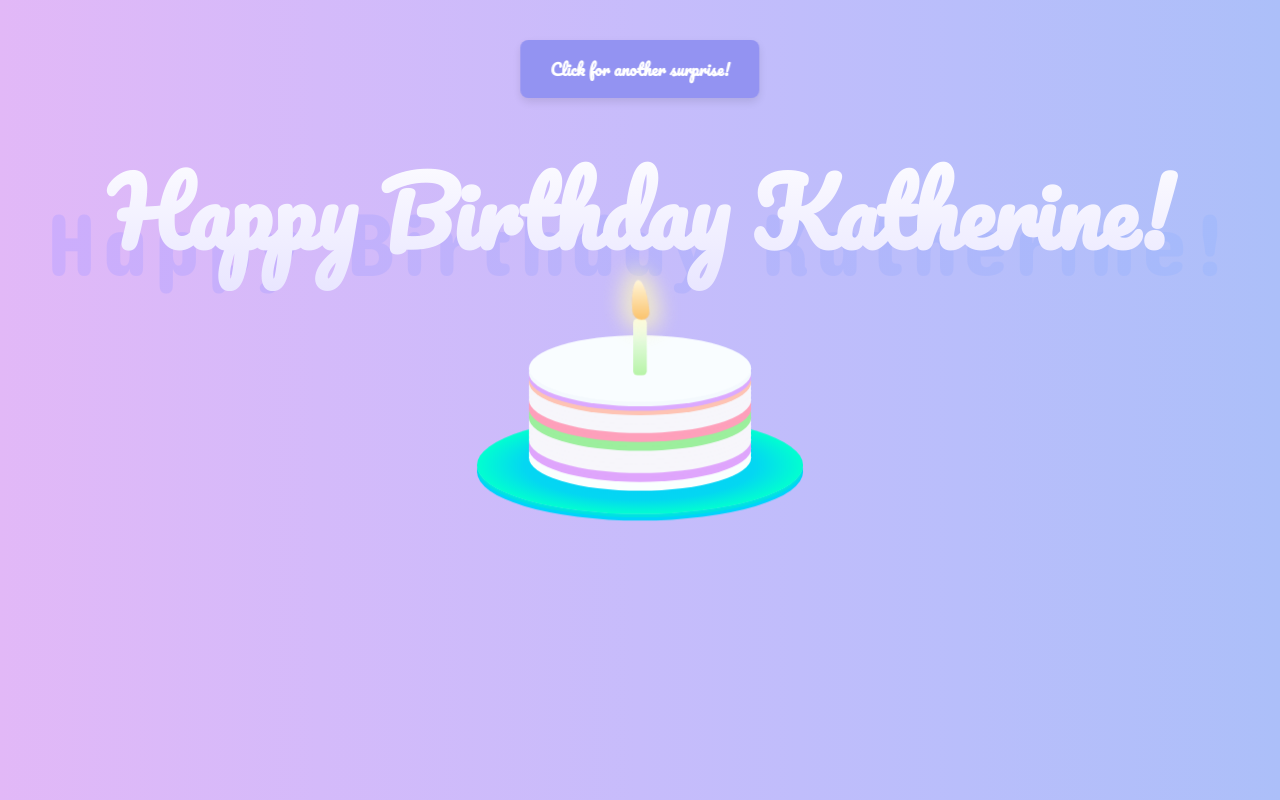
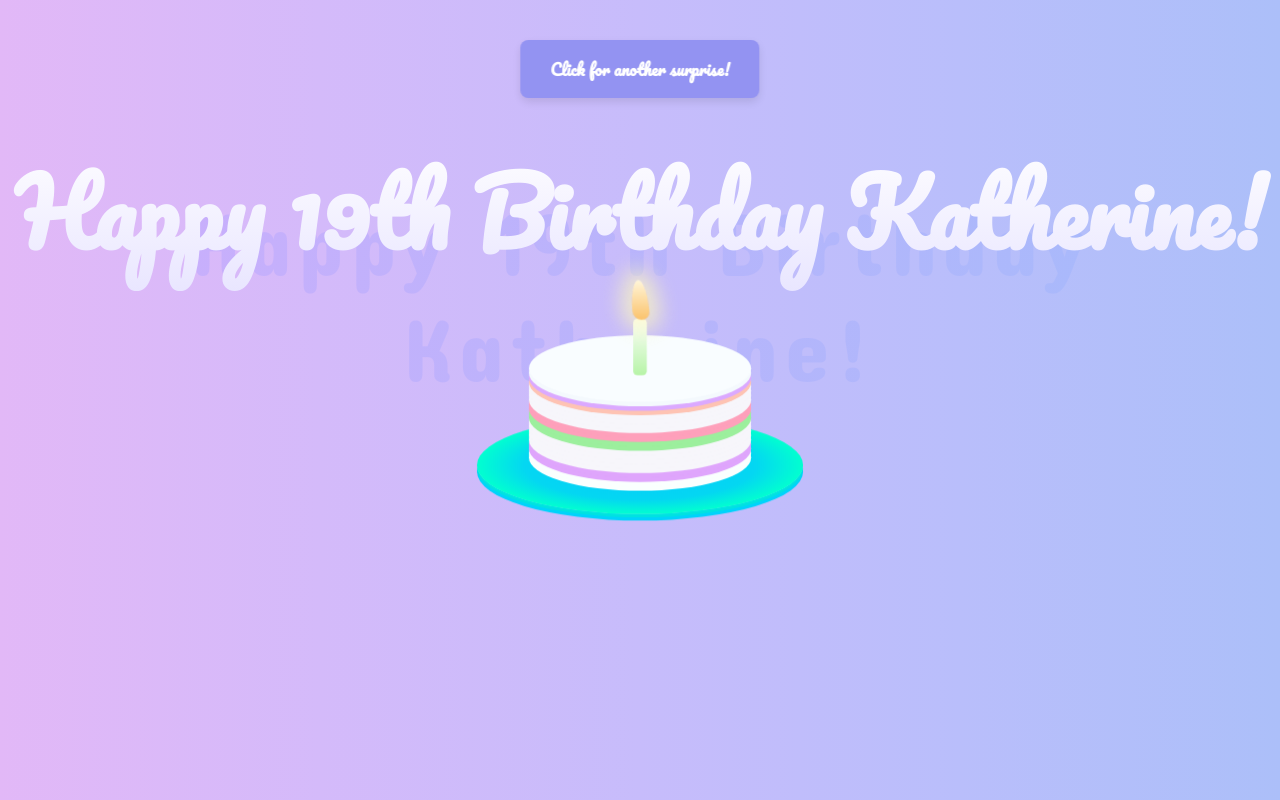
Before and after one commit to StarEren/KatherineBirthday, a plain HTML site: page indexsecond.html in a window 1280 px wide. Drawn offline with Linux system fonts and the light colour scheme.

Commit message:
Update indexsecond.html

```diff
--- a/indexsecond.html
+++ b/indexsecond.html
@@ -17,8 +17,8 @@
         <div class="before"></div>
         <div class="after"></div>
     </div>
-    <h1>Happy Birthday Katherine!</h1>
-    <h2>Happy Birthday Katherine!</h2>
+    <h1>Happy 19th Birthday Katherine!</h1>
+    <h2>Happy 19th Birthday Katherine!</h2>
     <div class="candle">
         <div id="flame" class="lit"></div>
     </div>
```
